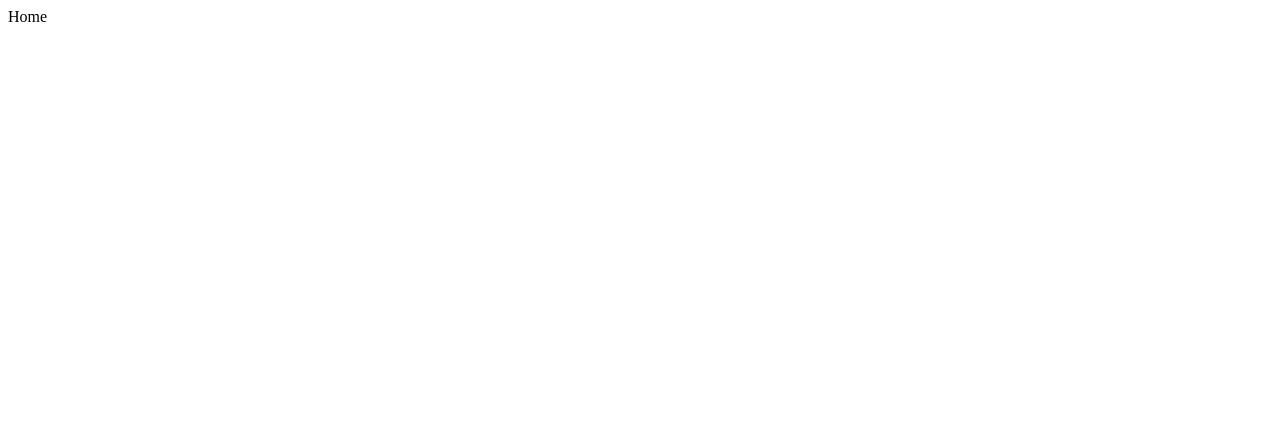
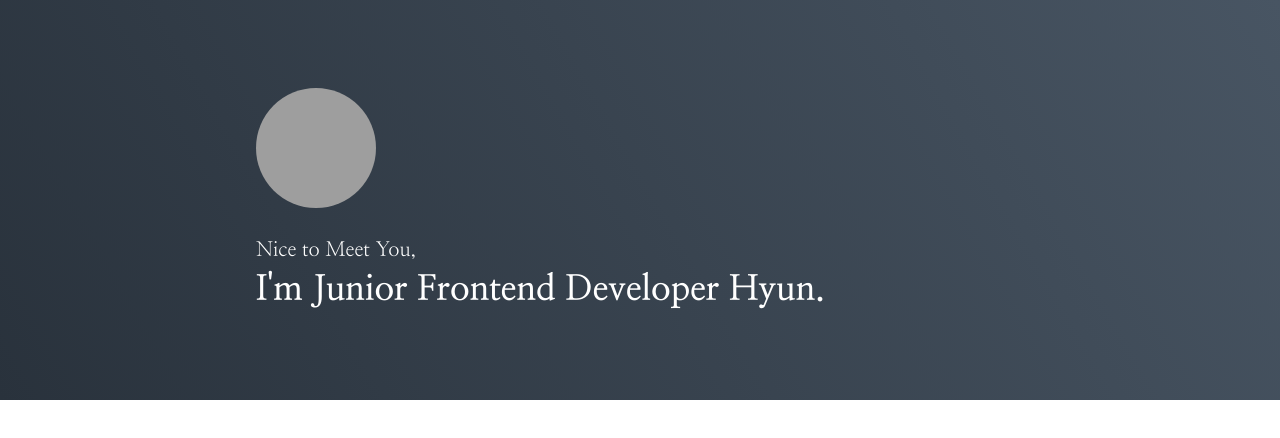
Before and after one commit to sik02/TechBlog, a Gatsby site: page / in a window 1280 px wide. Built offline with nearby package versions, Linux system fonts and the light colour scheme; Gatsby itself is replaced by a stand-in of ours; grey boxes are pictures that could not be loaded.

Commit message:
기폰 파일 설정 후 메인페이지 컴포넌트 작성중

```diff
--- a/gatsby-config.js
+++ b/gatsby-config.js
@@ -6,6 +6,7 @@
     siteUrl: `https://gatsbystarterdefaultsource.gatsbyjs.io/`,
   },
   plugins: [
+    `gatsby-plugin-emotion`,
     {
       resolve: 'gatsby-plugin-typescript',
       options: {
--- a/package.json
+++ b/package.json
@@ -5,7 +5,10 @@
   "version": "0.1.0",
   "author": "Kyle Mathews <mathews.kyle@gmail.com>",
   "dependencies": {
+    "@emotion/react": "^11.10.4",
+    "@emotion/styled": "^11.10.4",
     "gatsby": "^4.24.1",
+    "gatsby-plugin-emotion": "^7.24.0",
     "gatsby-plugin-image": "^2.24.0",
     "gatsby-plugin-sharp": "^4.24.0",
     "gatsby-plugin-typescript": "^4.24.0",
--- /dev/null
+++ b/src/components/Common/Footer.tsx
@@ -0,0 +1 @@
+import React, { FunctionComponent } from 'react';
--- /dev/null
+++ b/src/components/Common/GlobalStyle.tsx
@@ -0,0 +1,32 @@
+import React, { FunctionComponent } from 'react'
+import { Global, css } from '@emotion/react'
+
+const defaultStyle = css`
+  @import url('https://fonts.googleapis.com/css2?family=Nanum+Myeongjo:wght@400;700;800&display=swap');
+
+  * {
+    padding: 0;
+    margin: 0;
+    box-sizing: border-box;
+    font-family: 'Nanum Myeongjo', serif;
+  }
+
+  html,
+  body,
+  #___gatsby {
+    height: 100%;
+  }
+
+  a,
+  a:hover {
+    color: inherit;
+    text-decoration: none;
+    cursor: pointer;
+  }
+`
+
+const GlobalStyle: FunctionComponent = function () {
+  return <Global styles={defaultStyle} />
+}
+
+export default GlobalStyle
--- /dev/null
+++ b/src/components/Main/Introduction.tsx
@@ -0,0 +1,46 @@
+import React, { FunctionComponent } from 'react';
+import styled from '@emotion/styled';
+import ProfileImage from 'components/Main/ProfileImage'
+
+const Background = styled.div`
+    width: 100%;
+    background-image: linear-gradient(60deg, #29323c 0%, #485563 100%);
+    color: #fff;
+`
+
+const Wrapper = styled.div`
+    display: flex;
+    flex-direction: column;
+    justify-content: center;
+    align-items: flex-start;
+    width: 768px;
+    height: 400px;
+    margin: 0 auto;
+`
+
+const SubTitle = styled.div`
+    font-size: 20px;
+    font-weight: 400;
+`
+
+const Title = styled.div`
+    margin-top: 5px;
+    font-size: 35px;
+    font-weight: 700;
+`
+
+const Introduction: FunctionComponent = function(){
+    return(
+        <Background>
+            <Wrapper>
+                <ProfileImage />
+                <div>
+                    <SubTitle>Nice to Meet You,</SubTitle>
+                    <Title>I'm Junior Frontend Developer Hyun.</Title>
+                </div>
+            </Wrapper>
+        </Background>
+    )
+}
+
+export default Introduction
--- /dev/null
+++ b/src/components/Main/ProfileImage.tsx
@@ -0,0 +1,17 @@
+import React, { FunctionComponent } from 'react';
+import styled from '@emotion/styled';
+
+const PROFILE_IMAGE_LINK = 'https://avatars.githubusercontent.com/u/24629040?s=460&u=0bb3411f25c0e1c5d25d753fc648739367cb7032&v=4'
+
+const ProfileImageWrapper = styled.img`
+    width: 120px;
+    height: 120px;
+    margin-bottom: 30px;
+    border-radius: 50%;
+`
+
+const ProfileImage: FunctionComponent = function(){
+    return <ProfileImageWrapper src={PROFILE_IMAGE_LINK} alt="Profile Image" />
+}
+
+export default ProfileImage
--- a/src/components/Text.tsx
+++ /dev/null
@@ -1,11 +0,0 @@
-import React, { FunctionComponent } from 'react'
-
-type TextProps = {
-  text: string
-}
-
-const Text: FunctionComponent<TextProps> = function ({ text }) {
-  return <div>{text}</div>
-}
-
-export default Text
--- a/src/pages/index.tsx
+++ b/src/pages/index.tsx
@@ -1,8 +1,21 @@
 import React, { FunctionComponent } from 'react'
-import Text from 'components/Text'
+import styled from '@emotion/styled';
+import GlobalStyle from 'components/Common/GlobalStyle';
+import Introduction from 'components/Main/Introduction';
+
+const Container = styled.div`
+  display: flex;
+  flex-direction: column;
+  height: 100%;
+`
 
 const IndexPage: FunctionComponent = function () {
-  return <Text text="Home" />
+  return (
+    <Container>
+      <GlobalStyle />
+      <Introduction />
+    </Container>
+  )
 }
 
 export default IndexPage
--- a/tsconfig.json
+++ b/tsconfig.json
@@ -5,6 +5,7 @@
     "allowJs": true,
     "jsx": "preserve",
     "strict": true,
+    "types": ["@emotion/react/types/css-prop"],
     "noUnusedLocals": true,
     "noUnusedParameters": true,
     "noImplicitReturns": true,
```
Also changed, not shown: src/pages/info.tsx (+22 -6 lines), 1 other file.
